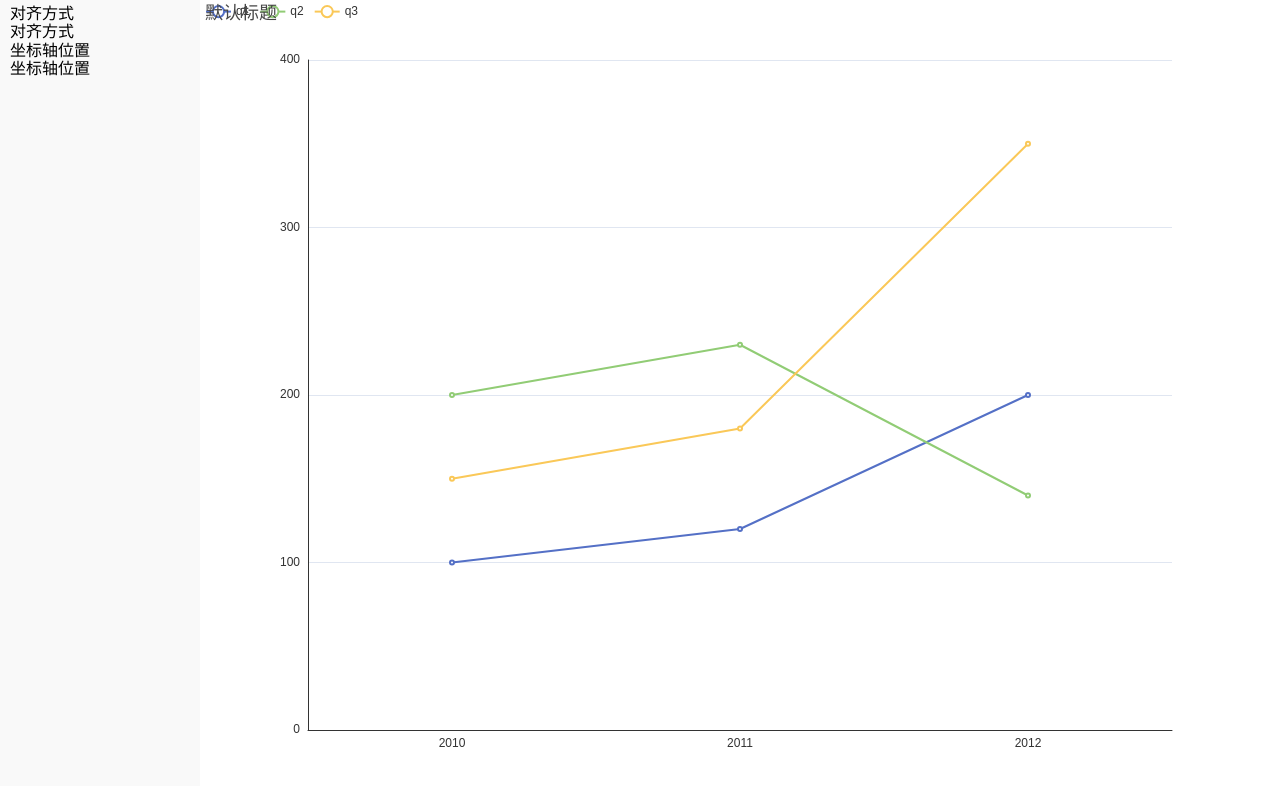
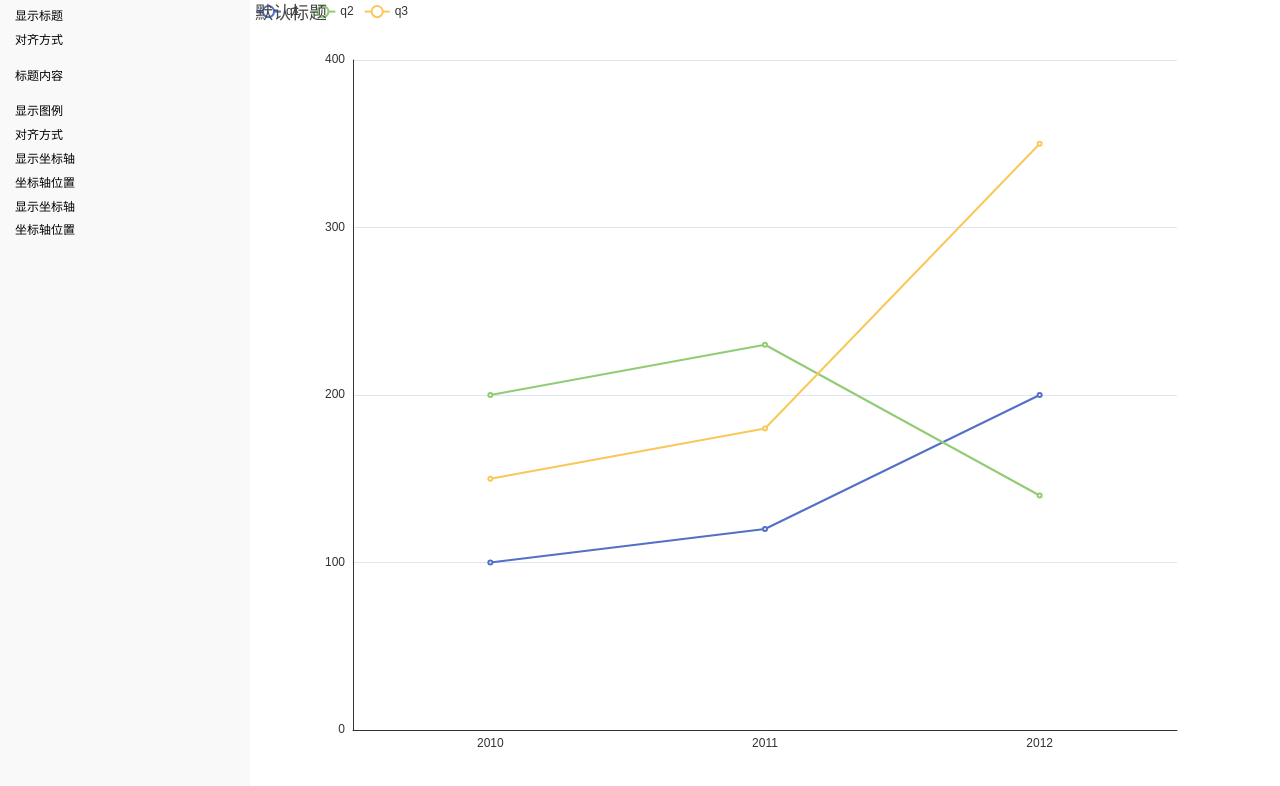
Before and after one commit to LiHowe/visual-echarts, a Vue app: page / in a window 1280 px wide. Shown: the top 786 px of the page. Built offline with nearby package versions, Linux system fonts and the light colour scheme.

Commit message:
update: style change

```diff
--- a/src/App.vue
+++ b/src/App.vue
@@ -1,6 +1,6 @@
 <template>
  <el-container class="app-container">
-   <el-aside width="200px">
+   <el-aside width="250px">
      <Settings v-model="settings" class="aside-settings" />
    </el-aside>
    <el-container class="page-content">
--- a/src/components/Settings/SettingsBlock.tsx
+++ b/src/components/Settings/SettingsBlock.tsx
@@ -1,15 +1,13 @@
 import {
   defineComponent,
-  onMounted,
   reactive,
   watch
 } from 'vue'
 import {
   COMPONENT_TYPE
 } from '../../echarts'
-import {
-  ElSelect
-} from 'element-plus'
+
+import './styles/settings.css'
 
 import { nanoid } from 'nanoid'
 
@@ -75,8 +73,8 @@ export default defineComponent({
       const uid = nanoid(4)
       return (
         <div class="setting-item">
-          <label for={uid}>{ data.label }</label>
-          <el-input-number size="mini" modelValue={data} id={uid} onChange={val => {
+          <label class="setting-item__label" for={uid}>{ data.label }</label>
+          <el-input-number size="mini" modelValue={state.clonedData[key]} id={uid} onChange={val => {
             emit({ key, value: data.dataType(val) })
           }}/>
         </div>
@@ -86,9 +84,9 @@ export default defineComponent({
     function genSelect (data, key) {
       const uid = nanoid(4)
       return (
-        <div>
-          <label for={uid}>{ data.label }</label>
-          <el-select size="mini" modelValue={props.obj[key]} onChange={val => {
+        <div class="setting-item">
+          <label class="setting-item__label" for={uid}>{ data.label }</label>
+          <el-select size="mini" modelValue={state.clonedData[key]} onChange={val => {
             emit({ key, value: data.dataType(val)})
           }}>
             { genOption(data.options) }
@@ -104,19 +102,42 @@ export default defineComponent({
     }
 
     function genInput (data, key) {
-
+      return (
+        <div class="setting-item">
+          <p class="setting-item__label">{ data.label }</p>
+          <el-input type="text" size="mini" modelValue={state.clonedData[key]} onInput={(val) => {
+            emit({ key, value: data.dataType(val)})
+          }} />
+        </div>
+      )
     }
 
     function genCheckbox (data, key) {
-
+      const uid = nanoid(4)
+      return (
+        <div class="setting-item inline">
+          <label class="setting-item__label" for={uid}>{ data.label }</label>
+          <el-switch id={uid} modelValue={state.clonedData[key]} onChange={val => emit({ key, value: data.dataType(val)})} />
+        </div>
+      )
     }
 
     function genColorPicker (data, key) {
-
+      return (
+        <div class="setting-item">
+          <p class="setting-item__label">{ data.label }</p>
+          <el-color-picker size="mini" modelValue={state.clonedData[key]} onChange={val => emit({ key, value: data.dataType(val)})} />
+        </div>
+      )
     }
 
     function genSlider (data, key) {
-
+      return (
+        <div class="setting-item">
+          <p class="setting-item__label">{ data.label }</p>
+          <el-slider modelValue={state.clonedData[key]} onChange={val => emit({ key, value: data.dataType(val)})} />
+        </div>
+      )
     }
 
     const c = props.config
--- /dev/null
+++ b/src/components/Settings/styles/settings.css
@@ -0,0 +1,25 @@
+.setting-item {
+  font-size: 12px;
+  padding: 5px;
+}
+
+.setting-item .setting-item__label {
+  display: block;
+}
+
+.setting-item .el-input,
+.setting-item .el-input-number,
+.setting-item .el-select {
+  width: 100%;
+}
+
+.setting-item.inline {
+  display: flex;
+  justify-content: space-between;
+  align-content: center;
+  padding: 5px;
+}
+
+.setting-item.inline .setting-item__label {
+  display: inline-block;
+}
--- a/src/styles/main.css
+++ b/src/styles/main.css
@@ -1,6 +1,17 @@
 .el-collapse {
   --el-collapse-header-height: 30px;
+  box-shadow: 0 2px 4px #cbcbcb;
+}
+.el-collapse + .el-collapse {
+  margin-top: 10px;
+}
+.el-collapse .el-collapse {
+  box-shadow: none;
 }
 .el-collapse .el-collapse-item__header {
   padding-left: 5px;
 }
+
+.el-collapse-item__content .el-collapse {
+  padding-left: 10px;
+}
```
